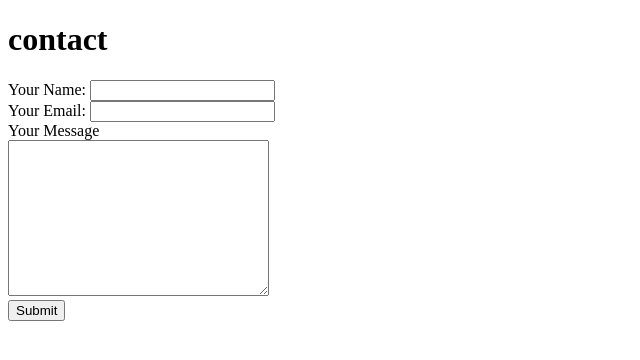
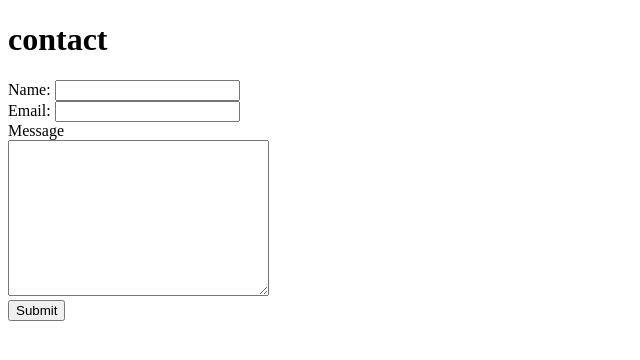
Before and after one commit to pedroslm/CV, a plain HTML site: page contact.html in a window 1280 px wide. Shown: the whole page, without its empty margins (0-640 px from the left). Drawn offline with Linux system fonts and the light colour scheme.

Commit message:
Update contact.html

```diff
--- a/contact.html
+++ b/contact.html
@@ -9,11 +9,11 @@
 <body>
   <h1>contact</h1>
   <form action="mailto:pedro.salomao1@gmail.com" method="post" enctype="text/plain">
-    <label>Your Name:</label>
+    <label>Name:</label>
     <input type="text" name="yourName" value=""> <br>
-    <label>Your Email:</label>
+    <label>Email:</label>
     <input type="email" name="yourEmail" value=""> <br>
-    <label>Your Message</label><br>
+    <label>Message</label><br>
     <textarea name="yourMessage" rows="10" cols="30"></textarea><br>
     <input type="submit" name="">
   </form>
```
